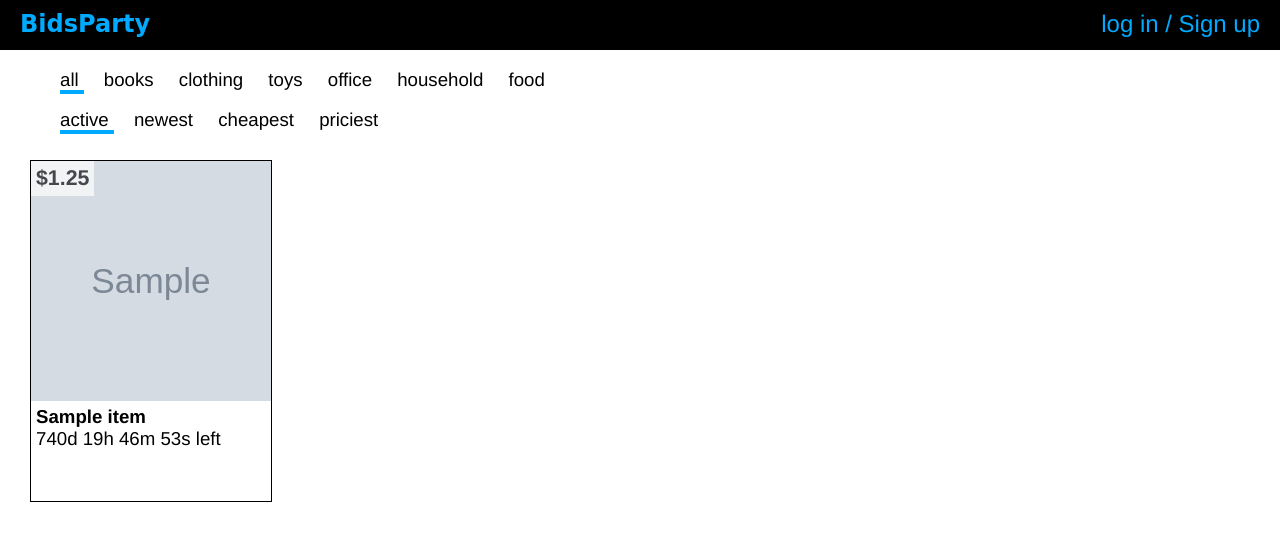
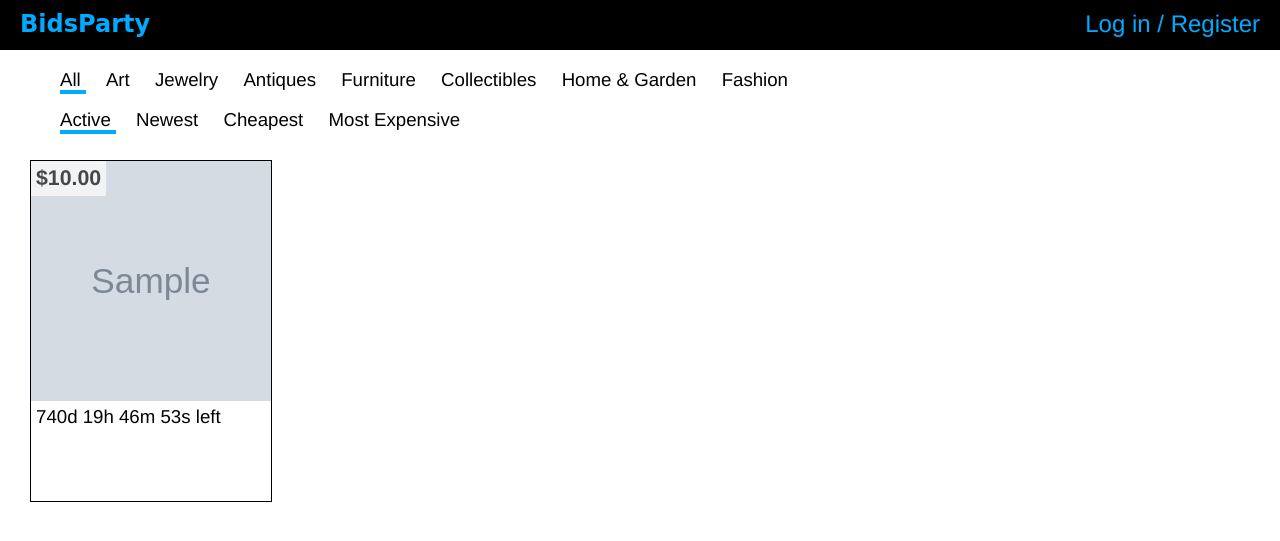
Before and after one commit to alextabusca/Bid, a Django app: page / in a window 1280 px wide. Shown: the top 541 px of the page. Run offline with Django 3.2, Linux system fonts and the light colour scheme; tables that the repository leaves empty hold one stand-in row (values such as "Sample post"); grey boxes marked "Sample" are stand-in pictures.

Commit message:
- Finetuned some functionality

```diff
--- a/main/forms.py
+++ b/main/forms.py
@@ -5,4 +5,4 @@
 class ItemForm(forms.ModelForm):
     class Meta:
         model = Item
-        fields = ['title', 'description', "image", 'ask', 'category', 'created_at', 'closes']
+        fields = ['name', 'description', "image", 'initial_price', 'category', 'start_date', 'end_date']
--- a/main/models.py
+++ b/main/models.py
@@ -1,39 +1,44 @@
 from django.db import models
 from django.contrib.auth.models import User
 from datetime import datetime
-from decimal import *
 
+CATEGORY_CHOICES = (
+    ('all', 'All'),
+    ('art', 'Art'),
+    ('jewelry', 'Jewelry'),
+    ('antiques', 'Antiques'),
+    ('furniture', 'Furniture'),
+    ('collectibles', 'Collectibles'),
+    ('home&garden', 'Home & Garden'),
+    ('fashion', 'Fashion'),
+)
 
 class Item(models.Model):
-    title = models.CharField(max_length=100)
+    name = models.CharField(max_length=100)
     description = models.CharField(max_length=600)
     image = models.FileField(upload_to='images/')
-    ask = models.DecimalField(default=0, max_digits=6, decimal_places=2)
-    category = models.CharField(max_length=100)
-    created_at = models.DateTimeField(default=datetime.now, blank=True)
-    closes = models.DateTimeField()
+    initial_price = models.DecimalField(default=0, max_digits=6, decimal_places=2)
+    category = models.CharField(max_length=100, choices=CATEGORY_CHOICES, default='all')
+    start_date = models.DateTimeField(default=datetime.now, blank=True)
+    end_date = models.DateTimeField()
+    creator = models.CharField(max_length=191, null=True)
 
     def last_bid_at(self):
-        bids = Bid.objects.filter(item=self).order_by('-created_at')
+        bids = Bid.objects.filter(item=self).order_by('-start_date')
         if not bids:
-            return self.created_at
+            return self.start_date
         else:
-            return bids[0].created_at
+            return bids[0].start_date
 
     def get_current_bid(self):
-        bids = Bid.objects.filter(item=self).order_by('-price', 'created_at')
+        bids = Bid.objects.filter(item=self).order_by('-price', 'start_date')
         if len(bids) == 0:
-            return self.ask
-        elif len(bids) == 1:
-            return self.ask + Decimal(0.25)
+            return self.initial_price
         else:
-            if bids[1].price == bids[0].price:
-                return bids[1].price
-            else:
-                return bids[1].price + Decimal(0.25)
+            return bids[0].price
 
     def get_winner(self):
-        bids = Bid.objects.filter(item=self).order_by('-price', 'created_at')
+        bids = Bid.objects.filter(item=self).order_by('-price', 'start_date')
         if bids:
             return bids[0].user
         else:
@@ -41,7 +46,7 @@
 
     def get_time_left(self):
         now = datetime.now()
-        naive = self.closes.replace(tzinfo=None)
+        naive = self.end_date.replace(tzinfo=None)
         delta = naive - now
         ts = int(delta.total_seconds())
         if (ts <= 0):
@@ -65,5 +70,5 @@
 class Bid(models.Model):
     item = models.ForeignKey(Item)
     user = models.ForeignKey(User)
-    price = models.DecimalField(default=0, max_digits=6, decimal_places=2)
-    created_at = models.DateTimeField(default=datetime.now, blank=True)
+    price = models.DecimalField(default=0, max_digits=8, decimal_places=2)
+    start_date = models.DateTimeField(default=datetime.now, blank=True)
--- a/main/views.py
+++ b/main/views.py
@@ -20,6 +20,7 @@
             item = form.save(commit=False)
             item.user = request.user
             item.image = request.FILES['image']
+            item.creator = item.user.username
             file_type = item.image.url.split('.')[-1]
             file_type = file_type.lower()
             if file_type not in IMAGE_FILE_TYPES:
@@ -30,7 +31,8 @@
                 }
                 return render(request, 'main/create_item.html', context)
             item.save()
-            return render(request, 'main/item.html', {'item': item})
+            # return render(request, 'main/item.html', {'item': item})
+            return redirect(BASE_URL)
         context = {
             "form": form,
         }
@@ -59,7 +61,7 @@
     elif sort == 'priciest':
         item_list.sort(key=(lambda item: -item.get_current_bid()))
     elif sort == 'newest':
-        item_list.sort(key=(lambda item: item.created_at))
+        item_list.sort(key=(lambda item: item.start_date))
         item_list.reverse()
     elif sort == 'active':
         item_list.sort(key=(lambda item: item.last_bid_at()))
@@ -87,6 +89,7 @@
             except IntegrityError:
                 return render(request, 'main/login.html', {'BASE_URL': BASE_URL, 'already_exists_error': True})
         user = authenticate(username=username, password=password)
+
         if user is not None and user.is_authenticated():
             login(request, user)
         if user is not None and user.is_authenticated():
@@ -131,9 +134,7 @@
     current_price = item.get_current_bid()
     time_left = item.get_time_left()
 
-    bids_for_item = []
-    if request.user.is_superuser:
-        bids_for_item = Bid.objects.filter(item=item).order_by('-price', 'created_at')
+    bids_for_item = Bid.objects.filter(item=item).order_by('-price', 'start_date')
 
     if request.method == 'POST':
         if not time_left:
@@ -145,7 +146,8 @@
         except ValueError:
             return render(request, 'main/item.html',
                           {'BASE_URL': BASE_URL, 'item': item, 'current_price': current_price, 'bid_error': True})
-        if (bid_price <= current_price or not (bid_price * 4).is_integer()):
+
+        if (bid_price <= current_price):
             return render(request, 'main/item.html',
                           {'BASE_URL': BASE_URL, 'item': item, 'current_price': current_price, 'bid_error': True})
         if (not request.user.is_authenticated()):
@@ -154,7 +156,7 @@
         try:
             my_bid = Bid.objects.get(user=request.user, item=item)
             my_bid.price = bid_price
-            my_bid.created_at = datetime.now()
+            my_bid.start_date = datetime.now()
             my_bid.save()
         except Bid.DoesNotExist:
             my_bid = Bid.objects.create(user=request.user, item=item, price=bid_price)
--- a/templates/main/base.html
+++ b/templates/main/base.html
@@ -146,7 +146,7 @@
             <a href="{% url 'me' %}">{{ user }}</a> |
             <a href="{% url 'logout_view' %}">Log Out</a>
         {% else %}
-            <a href="{% url 'login_view' %}">log in / Sign up</a>
+            <a href="{% url 'login_view' %}">Log in / Register</a>
         {% endif %}
     </div>
     <div style="clear:both"></div>
--- a/templates/main/index.html
+++ b/templates/main/index.html
@@ -4,65 +4,70 @@
     <ul id="categories">
         <li {% ifequal category "all" %} class="current">
         {% else %}><a href="{{ BASE_URL }}{% ifnotequal sort 'active' %}?sort={{ sort }}{% endifnotequal %}">
-        {% endifequal %}all</a>
+        {% endifequal %}All</a>
         </li>
-        <li {% ifequal category "books" %} class="current">
+        <li {% ifequal category "Art" %} class="current">
         {% else %}>
-            <a href="{{ BASE_URL }}?category=books{% ifnotequal sort 'active' %}&sort={{ sort }}{% endifnotequal %}">
-        {% endifequal %}books</a>
+            <a href="{{ BASE_URL }}?category=Art{% ifnotequal sort 'active' %}&sort={{ sort }}{% endifnotequal %}">
+        {% endifequal %}Art</a>
         </li>
-        <li {% ifequal category "clothing" %} class="current">
+        <li {% ifequal category "Jewelry" %} class="current">
         {% else %}>
-            <a href="{{ BASE_URL }}?category=clothing{% ifnotequal sort 'active' %}&sort={{ sort }}{% endifnotequal %}">
-        {% endifequal %}clothing</a>
+            <a href="{{ BASE_URL }}?category=Jewelry{% ifnotequal sort 'active' %}&sort={{ sort }}{% endifnotequal %}">
+        {% endifequal %}Jewelry</a>
         </li>
-        <li {% ifequal category "toys" %} class="current">
+        <li {% ifequal category "Antiques" %} class="current">
         {% else %}>
-            <a href="{{ BASE_URL }}?category=toys{% ifnotequal sort 'active' %}&sort={{ sort }}{% endifnotequal %}">
-        {% endifequal %}toys</a>
+            <a href="{{ BASE_URL }}?category=Antiques{% ifnotequal sort 'active' %}&sort={{ sort }}{% endifnotequal %}">
+        {% endifequal %}Antiques</a>
         </li>
-        <li {% ifequal category "office" %} class="current">
+        <li {% ifequal category "Furniture" %} class="current">
         {% else %}>
-            <a href="{{ BASE_URL }}?category=office{% ifnotequal sort 'active' %}&sort={{ sort }}{% endifnotequal %}">
-        {% endifequal %}office</a>
+            <a href="{{ BASE_URL }}?category=Furniture{% ifnotequal sort 'active' %}&sort={{ sort }}{% endifnotequal %}">
+        {% endifequal %}Furniture</a>
         </li>
-        <li {% ifequal category "household" %} class="current">
+        <li {% ifequal category "Collectibles" %} class="current">
         {% else %}>
-            <a href="{{ BASE_URL }}?category=household{% ifnotequal sort 'active' %}&sort={{ sort }}{% endifnotequal %}">
-        {% endifequal %}household</a>
+            <a href="{{ BASE_URL }}?category=Collectibles{% ifnotequal sort 'active' %}&sort={{ sort }}{% endifnotequal %}">
+        {% endifequal %}Collectibles</a>
         </li>
-        <li {% ifequal category "food" %} class="current">
+        <li {% ifequal category "Home" %} class="current">
         {% else %}>
-            <a href="{{ BASE_URL }}?category=food{% ifnotequal sort 'active' %}&sort={{ sort }}{% endifnotequal %}">
-        {% endifequal %}food</a>
+            <a href="{{ BASE_URL }}?category=Home{% ifnotequal sort 'active' %}&sort={{ sort }}{% endifnotequal %}">
+        {% endifequal %}Home & Garden</a>
+        </li>
+        <li {% ifequal category "Fashion" %} class="current">
+        {% else %}>
+            <a href="{{ BASE_URL }}?category=Fashion{% ifnotequal sort 'active' %}&sort={{ sort }}{% endifnotequal %}">
+        {% endifequal %}Fashion</a>
         </li>
     </ul>
 
     <ul id="sorts">
         <li {% ifequal sort "active" %} class="current">
         {% else %}><a href="{{ BASE_URL }}{% ifnotequal category 'all' %}?category={{ category }}{% endifnotequal %}">
-        {% endifequal %}active</a>
+        {% endifequal %}Active</a>
         </li>
         <li {% ifequal sort "newest" %} class="current">
         {% else %}><a href="
 
 
                     {{ BASE_URL }}{% ifnotequal category 'all' %}?category={{ category }}&{% else %}?{% endifnotequal %}sort=newest">
-        {% endifequal %}newest</a>
+        {% endifequal %}Newest</a>
         </li>
         <li {% ifequal sort "cheapest" %} class="current">
         {% else %}><a href="
 
 
                     {{ BASE_URL }}{% ifnotequal category 'all' %}?category={{ category }}&{% else %}?{% endifnotequal %}sort=cheapest">
-        {% endifequal %}cheapest</a>
+        {% endifequal %}Cheapest</a>
         </li>
         <li {% ifequal sort "priciest" %} class="current">
         {% else %}><a href="
 
 
                     {{ BASE_URL }}{% ifnotequal category 'all' %}?category={{ category }}&{% else %}?{% endifnotequal %}sort=priciest">
-        {% endifequal %}priciest</a>
+        {% endifequal %}Most Expensive</a>
         </li>
     </ul>
 
--- a/templates/main/me.html
+++ b/templates/main/me.html
@@ -30,11 +30,11 @@
         Nothing right now!
     {% endif %}
 
-    <h2>Create a new item</h2>
+    <h2>Add item</h2>
 
     <!-- Check if this shows -->
     <div id="create_item_button">
-        <a href="create_item">Create Item</a>
+        <a href="create_item">Add Item</a>
     </div>
 
 {% endblock %}
```
Also changed, not shown: emg/settings.py (+16 -2 lines), templates/main/item.html (+12 -8 lines), main/migrations/0001_initial.py.
